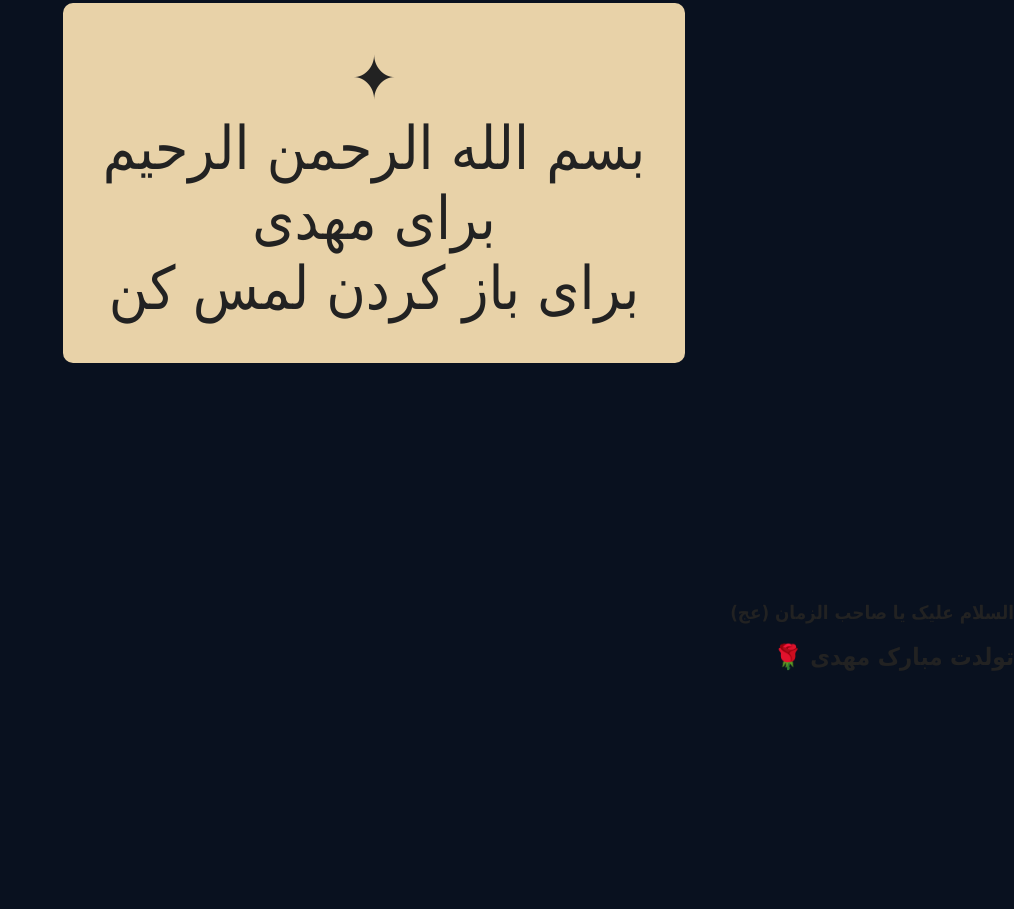
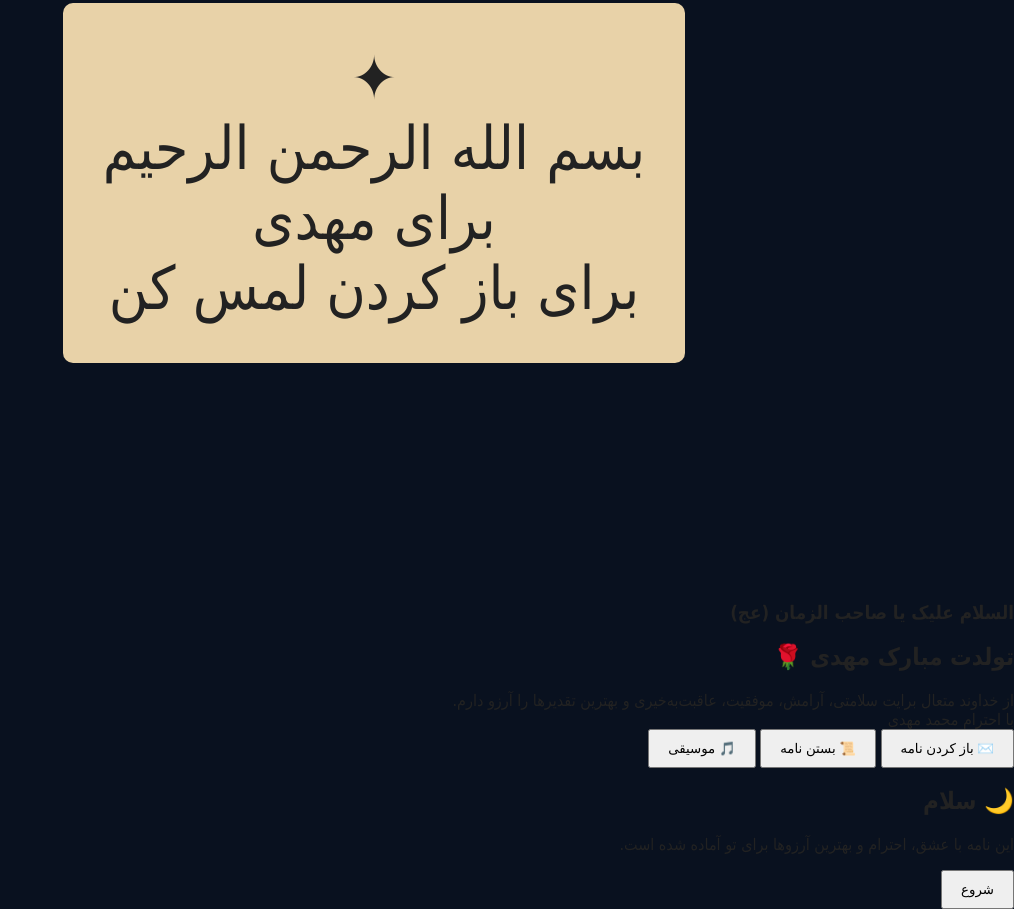
Before and after one commit to mohammadm2022com-source/mohammadm2022com-source.github.io, a plain HTML site: page index.html in a window 1280 px wide. Shown: the part 255-1164 px from the top of the page, without its empty margins (266-1280 px from the left). Before the commit the page ends 946 px from the top, so only its background shows below. Drawn offline with Linux system fonts and the light colour scheme.

Commit message:
Update index.html

```diff
--- a/index.html
+++ b/index.html
@@ -218,3 +218,161 @@
             -->
 
         </section>
+        <!-- پایان متن تایپ شده -->
+
+        </section>
+
+        <!-- امضا -->
+
+        <footer id="letterFooter">
+
+            <div class="divider"></div>
+
+            <div class="dua">
+
+                از خداوند متعال برایت
+                سلامتی،
+                آرامش،
+                موفقیت،
+                عاقبت‌به‌خیری
+                و بهترین تقدیرها را آرزو دارم.
+
+            </div>
+
+            <div class="signature">
+
+                <span class="from">
+
+                    با احترام
+
+                </span>
+
+                <span class="name">
+
+                    محمد مهدی
+
+                </span>
+
+            </div>
+
+        </footer>
+
+    </article>
+
+</section>
+
+<!-- ===================================== -->
+<!-- دکمه‌ها -->
+<!-- ===================================== -->
+
+<div id="controls">
+
+    <button
+        id="openLetter"
+        class="controlButton">
+
+        ✉️
+
+        باز کردن نامه
+
+    </button>
+
+    <button
+        id="closeLetter"
+        class="controlButton">
+
+        📜
+
+        بستن نامه
+
+    </button>
+
+    <button
+        id="musicButton"
+        class="controlButton">
+
+        🎵
+
+        موسیقی
+
+    </button>
+
+</div>
+
+<!-- ===================================== -->
+<!-- موزیک -->
+<!-- ===================================== -->
+
+<audio
+    id="backgroundMusic"
+    preload="auto"
+    loop>
+
+    <source
+        src="assets/audio/music.mp3"
+        type="audio/mpeg">
+
+</audio>
+
+<!-- صدای پاکت -->
+
+<audio
+    id="envelopeSound"
+    preload="auto">
+
+    <source
+        src="assets/audio/envelope.mp3"
+        type="audio/mpeg">
+
+</audio>
+
+<!-- ===================================== -->
+<!-- پنجره خوش‌آمدگویی -->
+<!-- ===================================== -->
+
+<div id="welcomeDialog">
+
+    <div class="dialog">
+
+        <h2>
+
+            🌙 سلام
+
+        </h2>
+
+        <p>
+
+            این نامه با عشق،
+            احترام
+            و بهترین آرزوها
+            برای تو آماده شده است.
+
+        </p>
+
+        <button id="startButton">
+
+            شروع
+
+        </button>
+
+    </div>
+
+</div>
+
+<!-- ===================================== -->
+<!-- افکت نور -->
+<!-- ===================================== -->
+
+<div id="flashLight"></div>
+
+<div id="magicGlow"></div>
+
+<!-- ===================================== -->
+<!-- فایل جاوااسکریپت -->
+<!-- ===================================== -->
+
+<script src="script.js"></script>
+
+</body>
+
+</html>
```
